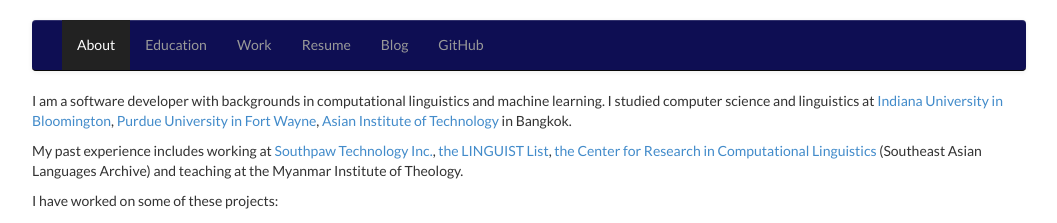
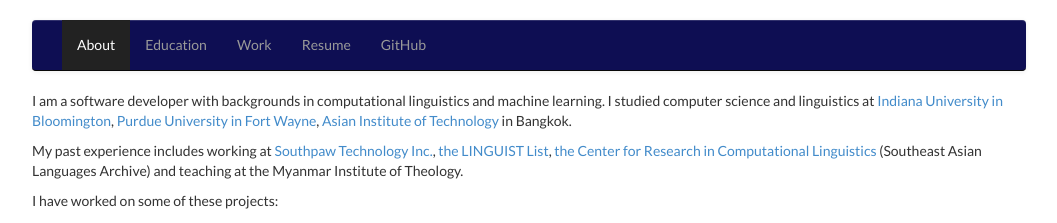
Before and after one commit to lwinmoe/lwinmoe.github.io, a Jekyll site: the page built from index.md, in a window 1280 px wide. Shown: the top 223 px of the page, without its empty margins (111-1168 px from the left). Built offline with Jekyll 4.4.1, drawn with Linux system fonts in a browser that asks for light colours.

Commit message:
blog link removed.

```diff
--- a/_includes/_menu.html
+++ b/_includes/_menu.html
@@ -17,7 +17,7 @@
                 <li {% if page.link == 'education' %}class="active" {% endif %}><a href="/education/">Education</a></li>
                 <li {% if page.link == 'work' %}class="active" {% endif %}><a href="/work/">Work</a></li>
                 <li {% if page.link == 'resume' %}class="active" {% endif %}><a href="/resume/">Resume</a></li>
-                <li><a href="http://blog.lwinmoe.org" target="_blank">Blog</a></li>
+                <!-- <li><a href="http://blog.lwinmoe.org" target="_blank">Blog</a></li> -->
                 <li><a href="https://github.com/lwinmoe" target="_blank">GitHub</a></li>
              </ul>
             </div>
```
